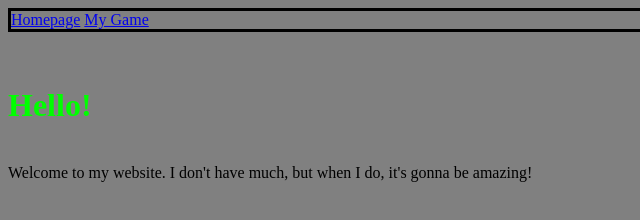
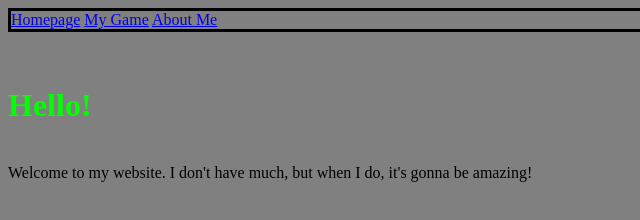
Before and after one commit to NGCMan/ngcman.github.io, a plain HTML site: page Homepage.html in a window 1280 px wide. Shown: the full height of the page, 0-640 px from the left. Drawn offline with Linux system fonts and the light colour scheme.

Commit message:
Update Homepage.html

```diff
--- a/Homepage.html
+++ b/Homepage.html
@@ -6,7 +6,7 @@
 p.solid {border-style: solid;}
 </style>
 <body>
-<p class="solid"><a href="Homepage.html">Homepage</a> <a href="Game.html"> My Game</a></p>
+<p class="solid"><a href="Homepage.html">Homepage</a> <a href="Game.html"> My Game</a> <a href="About Me.html"> About Me</a></p>
 </body>
 <div style="color:lime">
 <br>
```
